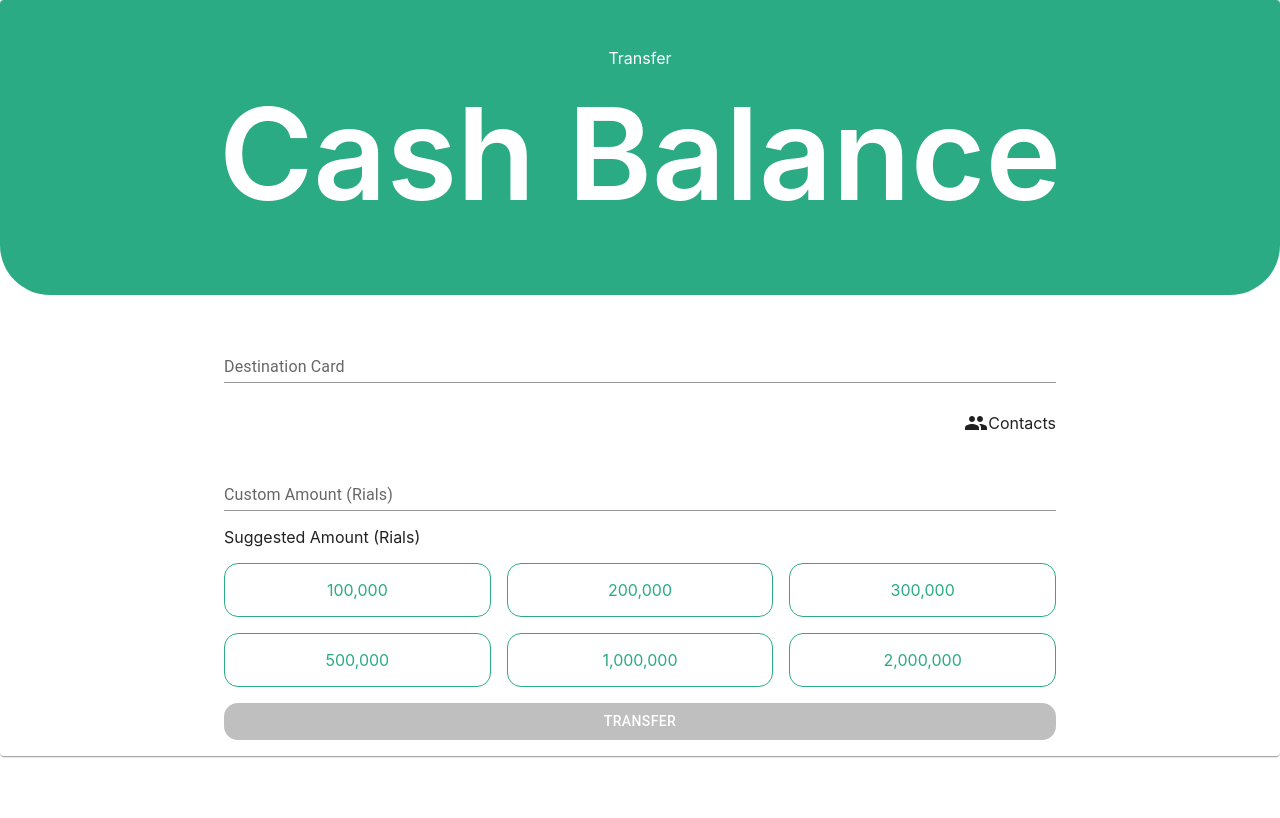
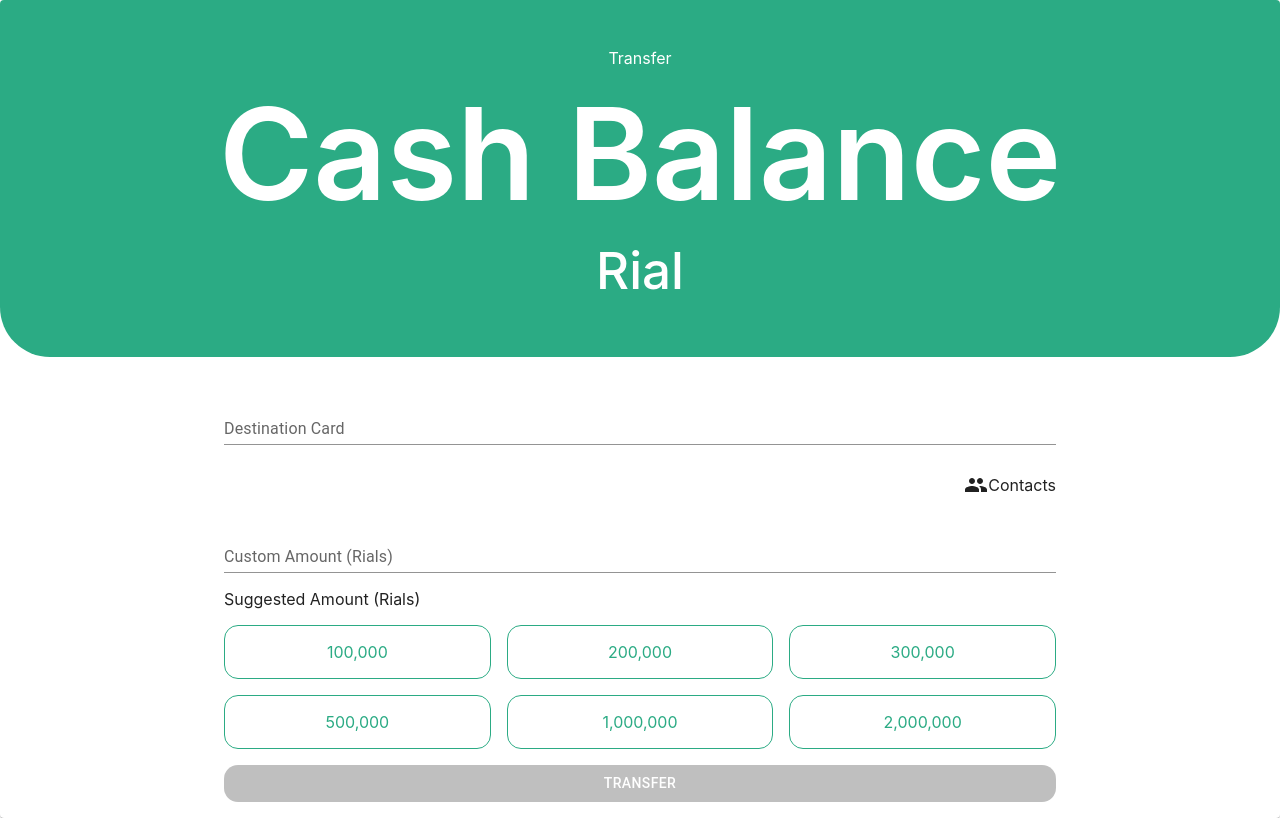
Before and after one commit to siahvosh/digital-wallet, a React (Create React App) app: page /transfer in a window 1280 px wide. Built offline with nearby package versions, Linux system fonts and the light colour scheme; sample sign-in values are in the browser's storage.

Commit message:
set locales

```diff
--- a/src/Component/BalanceCard/BalanceCard.tsx
+++ b/src/Component/BalanceCard/BalanceCard.tsx
@@ -26,7 +26,7 @@ export const BalanceCard: FC<any> = (props: any) =>{
                 </div>
             </Grid2>
             <Grid2 size={12} style={{justifyContent: 'center', display: 'flex'}}>
-                <span className={'inventory-style'}>{balance} {currency}</span>
+                <span className={'inventory-style'}>{balance} {t('topCard.rials')}</span>
             </Grid2>
             <Grid2 size={12} style={{justifyContent: 'center', display: 'flex'}}>
                 <Grid2>
--- a/src/Locales/en/WalletModal.json
+++ b/src/Locales/en/WalletModal.json
@@ -1,7 +1,7 @@
 {
   "topCard": {
     "inventory": "Cash Balance",
-    "rials": "Rials"
+    "rials": "Rial"
   },
   "option1": {
     "title": "Wallet to Wallet",
--- a/src/Pages/HomePage/Home.tsx
+++ b/src/Pages/HomePage/Home.tsx
@@ -87,7 +87,7 @@ const TopCard = () => {
                                 </span>
                         </Grid2>
                         <Grid2 size={12} className='grid-style'>
-                            <span style={{color: 'white'}}> {balance} {currency}</span>
+                            <span style={{color: 'white'}}> {balance} {t('actionButton.rial')} </span>
                         </Grid2>
                         <Grid2 size={12} style={{marginTop: '.3rem'}}>
                                 <span style={{color: 'white'}}>
--- a/src/Pages/WalletActions/AddMoney.tsx
+++ b/src/Pages/WalletActions/AddMoney.tsx
@@ -11,8 +11,9 @@ import {useNavigate} from "react-router-dom";
 
 
 export const AddMoney = () => {
+    const { t } = useTranslation('transfer');
+    const navigate = useNavigate()
 
-    const { t } = useTranslation('transfer');
 
     interface priceItemsType {
         price: string;
@@ -26,11 +27,11 @@ export const AddMoney = () => {
         {price: '1,000,000', num: '5'},
         {price: '2,000,000', num: '6'},
     ])
+
     const [customPrice, setCustomPrice] = useState<string>('')
     const [disabled, setDisabled] = useState<boolean>(true)
     const [selectedIndex, setSelectedIndex] = useState<number>()
     const {walletId} = useData()
-    const navigate = useNavigate()
 
 
     const handleItemClick = (value: string, index: number) => {
```
